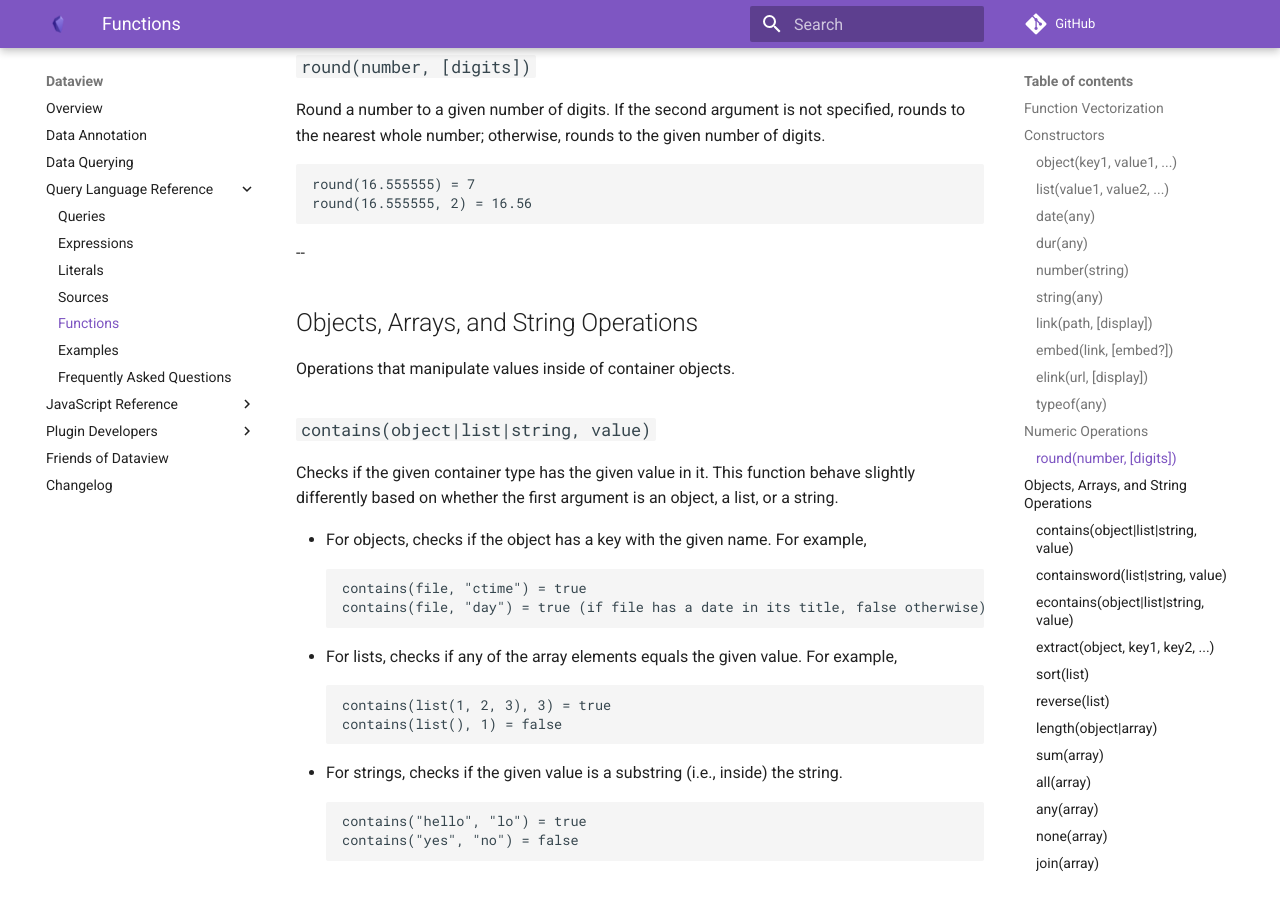
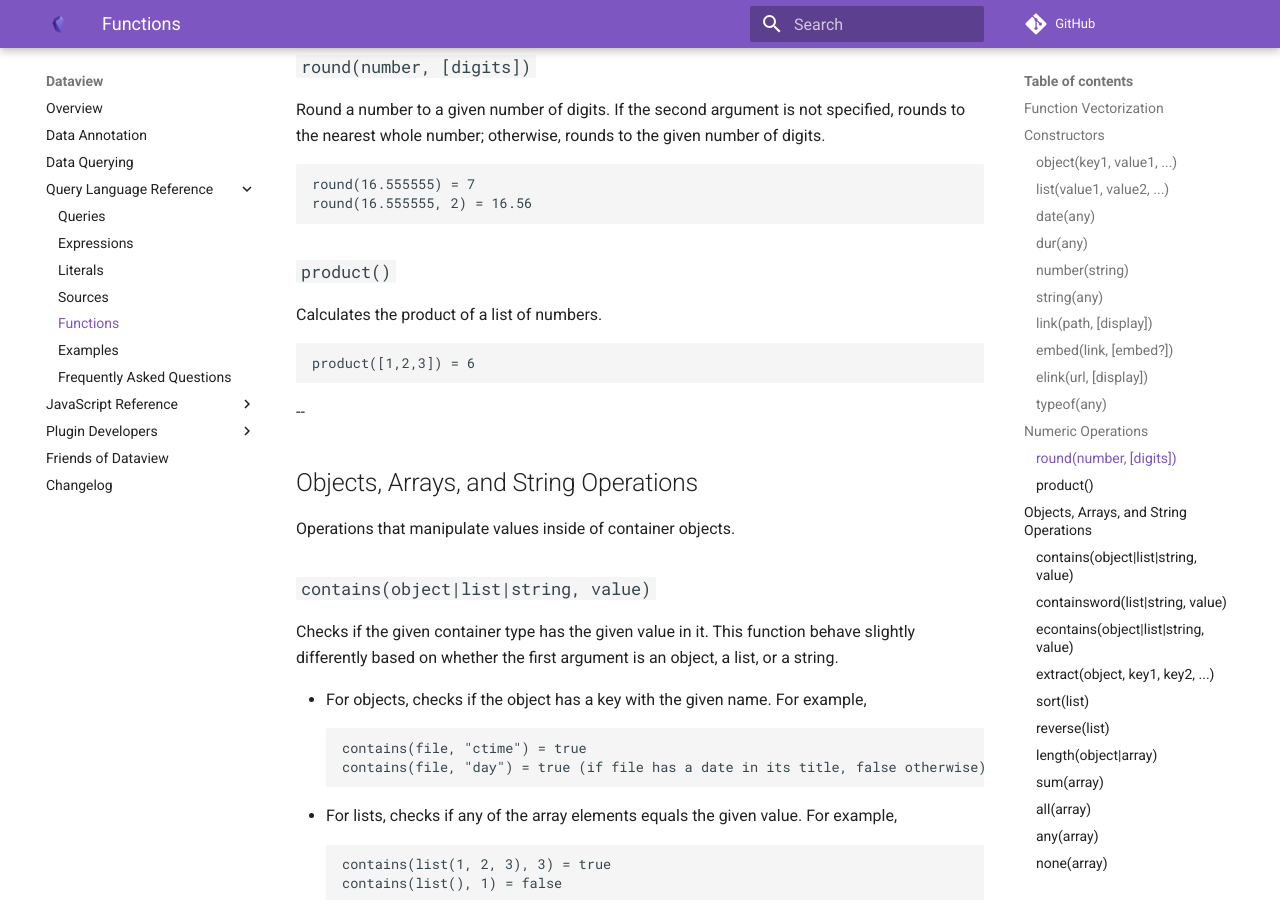
Before and after one commit to blacksmithgu/obsidian-dataview, an MkDocs documentation site: the page built from docs/docs/query/functions.md, in a window 1280 px wide and 900 px high, scrolled down 2831 px. Built offline with MkDocs 1.6.1 and Material for MkDocs 9.7.7, drawn with Linux system fonts in a browser that asks for light colours; comment, search, counter and statistics services are not loaded.

Commit message:
Add docs for product()

````diff
--- a/docs/docs/query/functions.md
+++ b/docs/docs/query/functions.md
@@ -137,6 +137,14 @@ otherwise, rounds to the given number of digits.
 ```
 round(16.555555) = 7
 round(16.555555, 2) = 16.56
+```
+
+### `product()`
+
+Calculates the product of a list of numbers.
+
+```
+product([1,2,3]) = 6
 ```
 
 --
````
